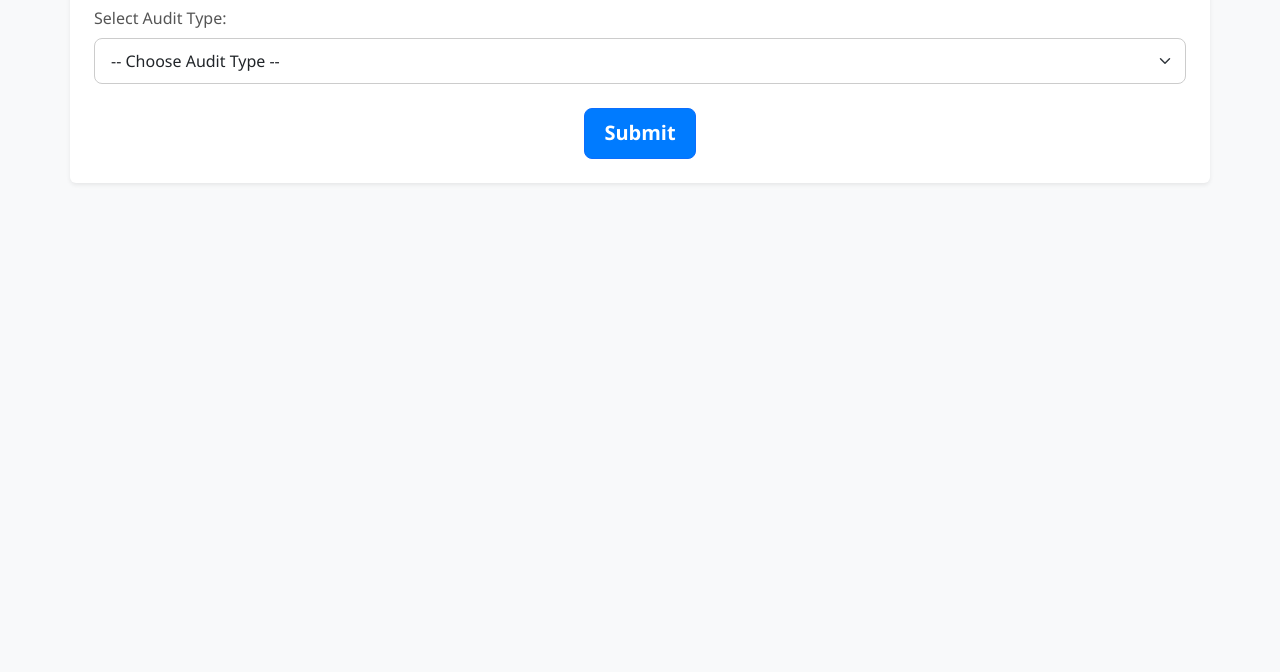
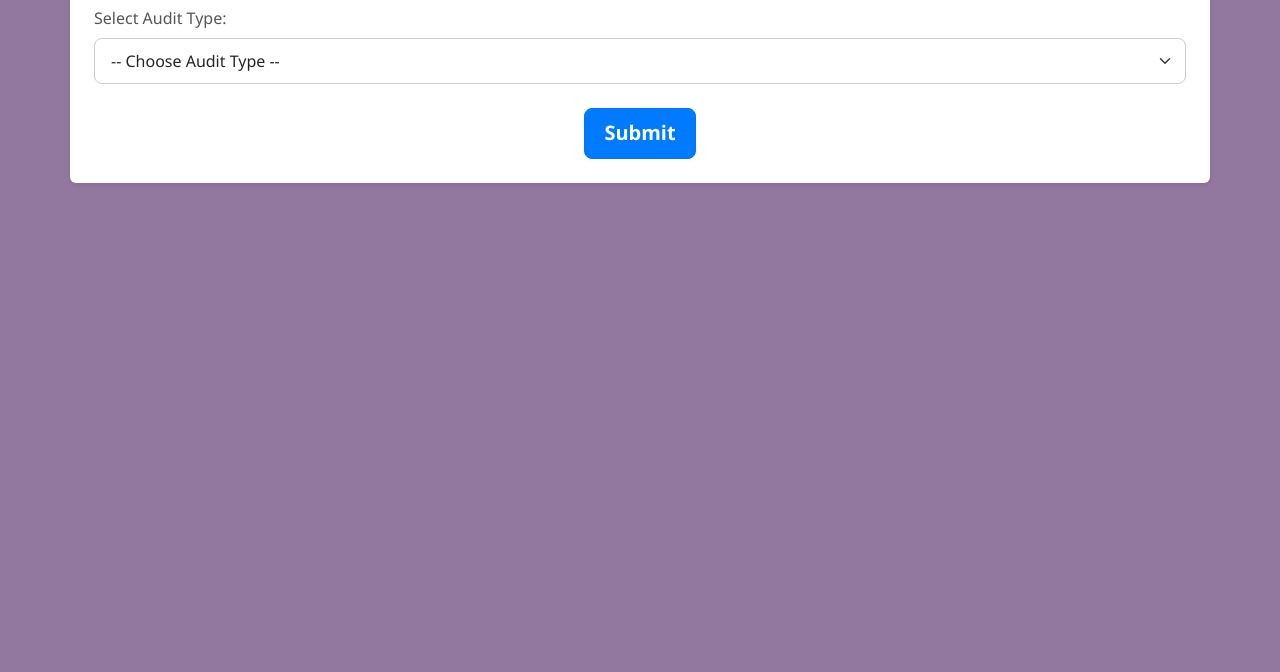
Before and after one commit to C-Johnson83/audit-webapp, a website: page public/index.html in a window 1280 px wide. Shown: the part 128-800 px from the top of the page. Drawn offline with nearby package versions, Linux system fonts and the light colour scheme.

Commit message:
changed back color

```diff
--- a/public/style.css
+++ b/public/style.css
@@ -1,5 +1,5 @@
 body {
-  background: #f8f9fa;
+  background: #92779e;
   font-family: 'Segoe UI', sans-serif;
 }
 
```
